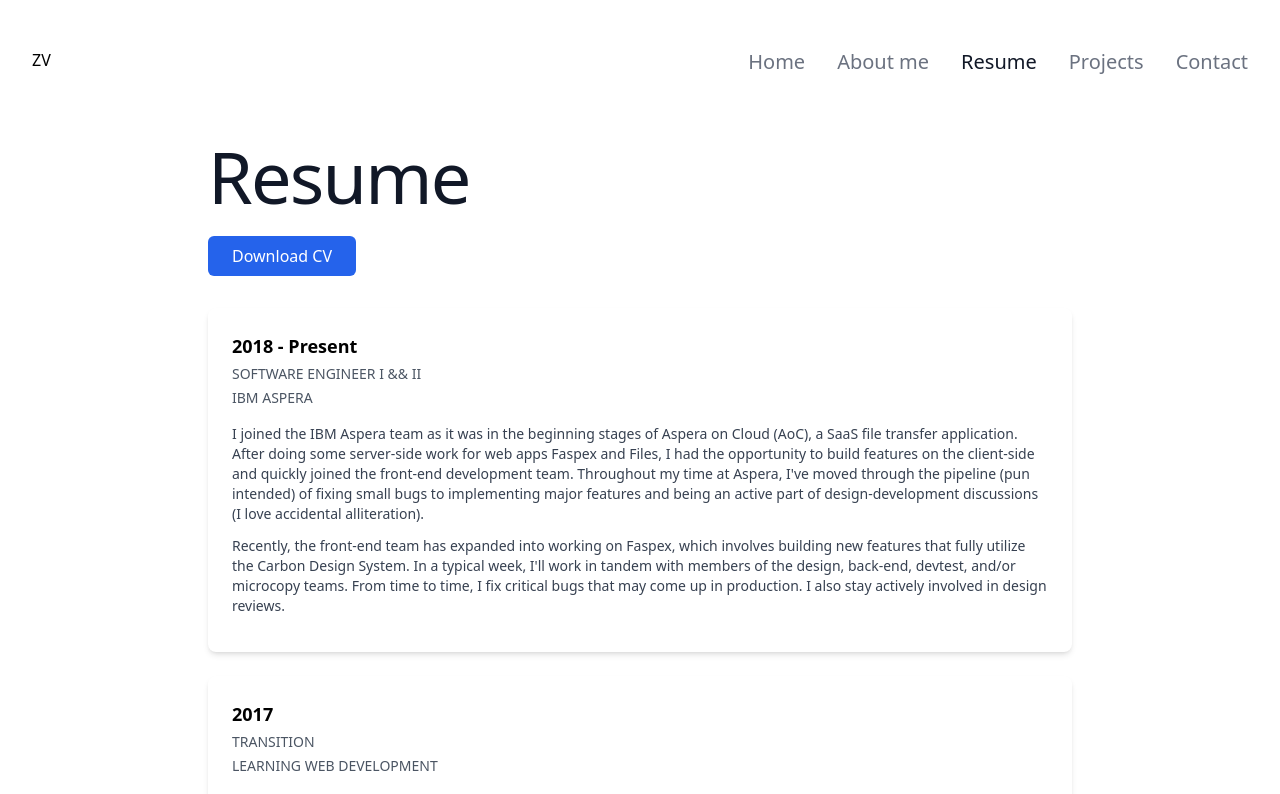
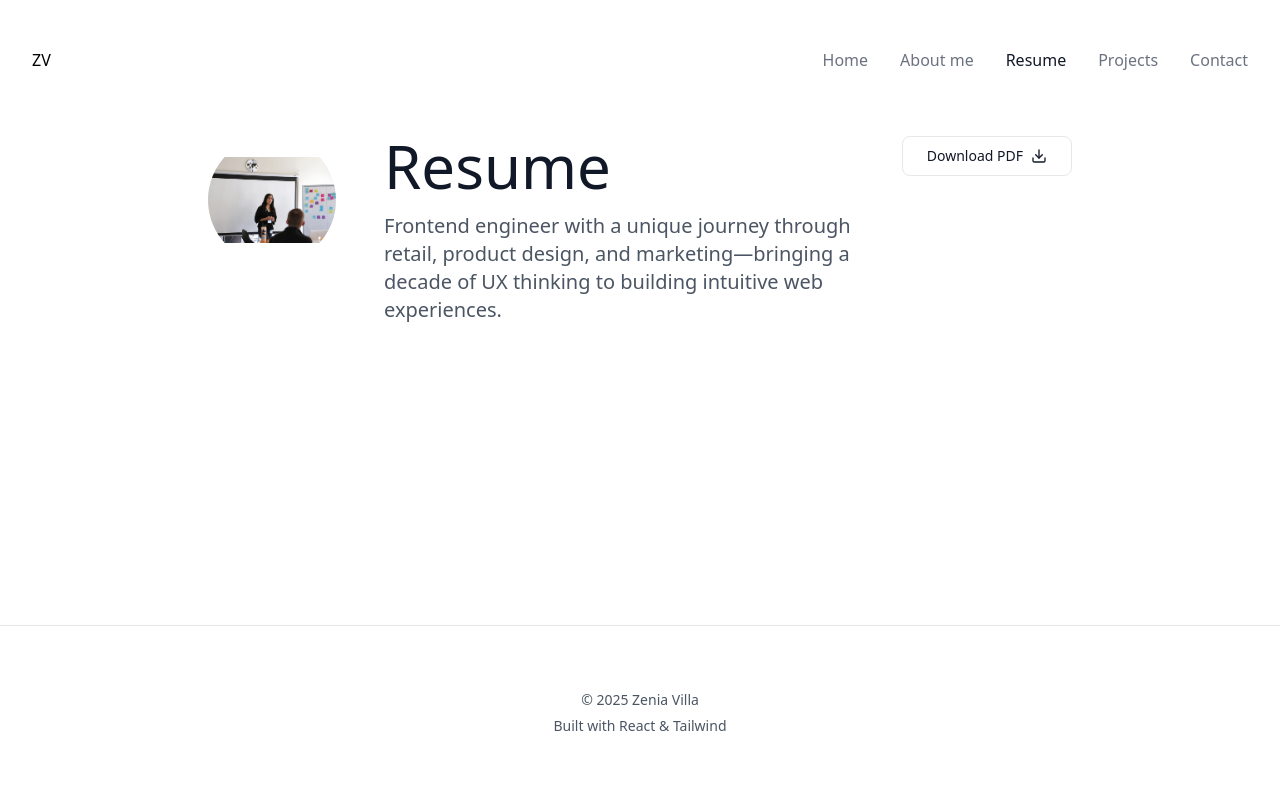
Before and after one commit to zeniavilla/zenia-villa-web, a React (Vite) app: page /resume in a window 1280 px wide. Shown: the top 794 px of the page. Built offline with nearby package versions, Linux system fonts and the light colour scheme.

Commit message:
Sizing changes

```diff
--- a/package.json
+++ b/package.json
@@ -9,6 +9,8 @@
     "preview": "vite preview"
   },
   "dependencies": {
+    "@radix-ui/react-slot": "^1.2.4",
+    "class-variance-authority": "^0.7.1",
     "clsx": "^2.1.1",
     "lucide-react": "^0.555.0",
     "react": "^19.0.0",
--- a/src/App.tsx
+++ b/src/App.tsx
@@ -2,7 +2,7 @@
 import { BrowserRouter as Router, Route, Routes } from 'react-router';
 import About from '@/pages/about/about.tsx';
 import Contact from '@/pages/contact/contact.tsx';
-import Resume from '@/components/resume/resume.tsx';
+import Resume from '@/pages/resume/resume.tsx';
 import Projects from '@/pages/projects/all/projects.tsx';
 import Footer from '@/components/footer/footer.tsx';
 import Home from '@/pages/home/home.tsx';
--- a/src/components/section-title/section-title.tsx
+++ b/src/components/section-title/section-title.tsx
@@ -1,19 +1,23 @@
+import { ReactNode } from 'react';
+
 type TextSize = "8xl" | "7xl" | "6xl" | "5xl" | "4xl" | "3xl" | "2xl" | "xl";
 
 interface SectionTitleProps {
   size?: TextSize;
   title: string;
   subtitle?: string;
-  link?: string;
-  linkText?: string;
+  description?: string;
+  image?: string;
+  button?: ReactNode;
 }
 
 function SectionTitle({
-  size = '7xl',
+  size = '6xl',
   title,
   subtitle,
-  link,
-  linkText
+  description,
+  image,
+  button
 }: SectionTitleProps) {
   const sizeClasses: Record<TextSize, string> = {
     "8xl": "text-8xl",
@@ -27,21 +31,43 @@
   };
 
   return (
-    <div className="mb-6">
-      <div className={`${sizeClasses[size]} font-light text-gray-900 mb-4 tracking-tight`}>
-        {title}
+    <div>
+      <div className="flex items-start mb-6 gap-12">
+        {/* Photo */}
+        {
+          image &&
+          <div className="flex-shrink-0">
+            <div className="w-32 h-32 rounded-full overflow-hidden">
+              <div className="w-full h-full flex items-center justify-center text-gray-400 font-light text-sm">
+                <img src={image} alt="picture of Zenia Villa"/>
+              </div>
+            </div>
+          </div>
+        }
+
+        {/* Text Content */}
+        <div className="flex-1">
+          <div className="flex items-start justify-between">
+            <div>
+              <div className={`${sizeClasses[size]} font-light text-gray-900 mb-4`}>
+                {title}
+              </div>
+              {
+                description &&
+                <p className="text-xl text-gray-600 font-light max-w-2xl">{description}</p>
+              }
+              {subtitle && (
+                <p className="text-xl text-gray-500 font-light mb-8">{subtitle}</p>
+              )}
+            </div>
+            {/* Button */}
+            {
+              button ? button : null
+            }
+          </div>
+        </div>
       </div>
-      {subtitle && (
-        <p className="text-2xl text-gray-500 font-light mb-8">{subtitle}</p>
-      )}
-      {link && linkText && (
-        <a
-          href={link}
-          className="text-blue-600 hover:underline"
-        >
-          {linkText}
-        </a>
-      )}
+
     </div>
   );
 }
--- a/src/components/top-navigation/top-navigation.tsx
+++ b/src/components/top-navigation/top-navigation.tsx
@@ -89,7 +89,6 @@
               className={
               ({isActive}) =>
                 cn(
-                  "text-xl",
                   isActive ? "font-normal text-gray-900" : "font-light text-gray-500 hover:text-gray-900"
                 )
               }
--- /dev/null
+++ b/src/components/ui/button.tsx
@@ -0,0 +1,56 @@
+import * as React from "react";
+import { Slot } from "@radix-ui/react-slot";
+import { cva, type VariantProps } from "class-variance-authority";
+
+import { cn } from "@/lib/utils"
+
+const buttonVariants = cva(
+  "inline-flex items-center justify-center gap-2 whitespace-nowrap rounded-md text-sm font-medium ring-offset-background transition-colors focus-visible:outline-none focus-visible:ring-2 focus-visible:ring-ring focus-visible:ring-offset-2 disabled:pointer-events-none disabled:opacity-50 [&_svg]:pointer-events-none [&_svg]:size-4 [&_svg]:shrink-0",
+  {
+    variants: {
+      variant: {
+        default: "bg-primary text-primary-foreground hover:bg-primary/90",
+        destructive:
+          "bg-destructive text-destructive-foreground hover:bg-destructive/90",
+        outline:
+          "border border-input bg-background hover:bg-accent hover:text-accent-foreground",
+        secondary:
+          "bg-secondary text-secondary-foreground hover:bg-secondary/80",
+        ghost: "hover:bg-accent hover:text-accent-foreground",
+        link: "text-primary underline-offset-4 hover:underline",
+      },
+      size: {
+        default: "h-10 px-4 py-2",
+        sm: "h-9 rounded-md px-3",
+        lg: "h-11 rounded-md px-8",
+        icon: "h-10 w-10",
+      },
+    },
+    defaultVariants: {
+      variant: "default",
+      size: "default",
+    },
+  }
+)
+
+export interface ButtonProps
+  extends React.ButtonHTMLAttributes<HTMLButtonElement>,
+    VariantProps<typeof buttonVariants> {
+  asChild?: boolean
+}
+
+const Button = React.forwardRef<HTMLButtonElement, ButtonProps>(
+  ({ className, variant, size, asChild = false, ...props }, ref) => {
+    const Comp = asChild ? Slot : "button"
+    return (
+      <Comp
+        className={cn(buttonVariants({ variant, size, className }))}
+        ref={ref}
+        {...props}
+      />
+    )
+  }
+)
+Button.displayName = "Button"
+
+export { Button, buttonVariants }
--- a/src/index.css
+++ b/src/index.css
@@ -2,6 +2,7 @@
 @tailwind components;
 @tailwind utilities;
 
-html {
-  font-size: 16px;
+body {
+  -webkit-font-smoothing: antialiased;
+  -moz-osx-font-smoothing: grayscale;
 }
--- a/src/pages/home/home.tsx
+++ b/src/pages/home/home.tsx
@@ -13,7 +13,7 @@
   return (
     <div className="max-w-4xl mx-auto px-4 py-8">
       <div className="mb-16">
-        <SectionTitle title="Zenia Villa" subtitle="Frontend Product Engineer" />
+        <SectionTitle title="Zenia Villa" subtitle="Frontend Product Engineer" size="7xl" />
 
         {/* Contact Links */}
         <div className="flex flex-row gap-4">
--- a/src/components/resume/resume.tsx
+++ b/src/pages/resume/resume.tsx
@@ -1,5 +1,8 @@
-import SectionTitle from '../section-title/section-title';
+import SectionTitle from '../../components/section-title/section-title.tsx';
 import pdf from '@/assets/docs/zv-resume.pdf';
+import {Button} from "@/components/ui/button";
+import { Download } from 'lucide-react';
+import zv from '@/assets/images/pollinate-presentation.webp';
 
 interface ResumeData {
   timeframe: string;
@@ -39,27 +42,29 @@
 function Resume() {
   return (
     <div className="max-w-4xl mx-auto px-4 py-8">
-      <SectionTitle title="Resume" />
-      <a
-        href={pdf}
-        target="_blank"
-        rel="noopener noreferrer"
-        className="inline-block mb-8 px-6 py-2 bg-blue-600 text-white rounded-md hover:bg-blue-700 no-underline"
-      >
-        Download CV
-      </a>
-      {resumeData.map(data => (
-        <div key={data.timeframe} className="bg-white shadow-md rounded-lg p-6 mb-6">
-          <h3 className="text-lg font-semibold mb-1">{data.timeframe}</h3>
-          <p className="text-sm uppercase text-gray-600 mb-1">{data.title}</p>
-          <p className="text-sm uppercase text-gray-600 mb-4">{data.company}</p>
-          {data.body.map((paragraph, index) => (
-            <p key={index} className="text-sm text-gray-700 mb-3">
-              {paragraph}
-            </p>
-          ))}
-        </div>
-      ))}
+      <SectionTitle
+        title="Resume"
+        description="Frontend engineer with a unique journey through retail, product design, and marketing—bringing a decade of UX thinking to building intuitive web experiences."
+        image={zv}
+        button={
+          <Button variant="outline" className="flex items-center gap-2 px-6 py-3 border border-gray-200 rounded-lg hover:border-gray-400 hover:bg-gray-50 transition-all text-gray-900 font-light group">
+            Download PDF
+            <Download />
+          </Button>
+        }
+      />
+      {/*{resumeData.map(data => (*/}
+      {/*  <div key={data.timeframe} className="bg-white shadow-md rounded-lg p-6 mb-6">*/}
+      {/*    <h3 className="text-lg font-semibold mb-1">{data.timeframe}</h3>*/}
+      {/*    <p className="text-sm uppercase text-gray-600 mb-1">{data.title}</p>*/}
+      {/*    <p className="text-sm uppercase text-gray-600 mb-4">{data.company}</p>*/}
+      {/*    {data.body.map((paragraph, index) => (*/}
+      {/*      <p key={index} className="text-sm text-gray-700 mb-3">*/}
+      {/*        {paragraph}*/}
+      {/*      </p>*/}
+      {/*    ))}*/}
+      {/*  </div>*/}
+      {/*))}*/}
     </div>
   );
 }
```
Also changed, not shown: 1 other file (tests, documents, lock files or other folders).
